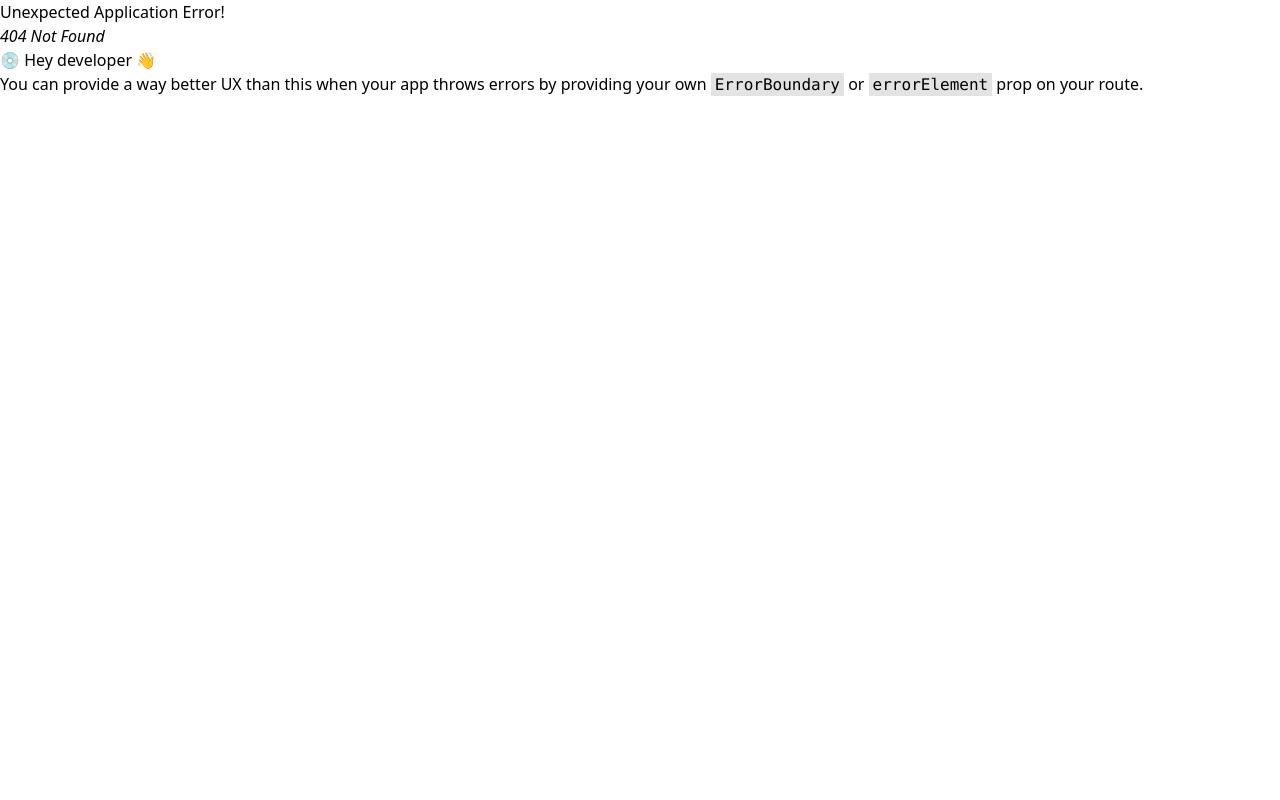
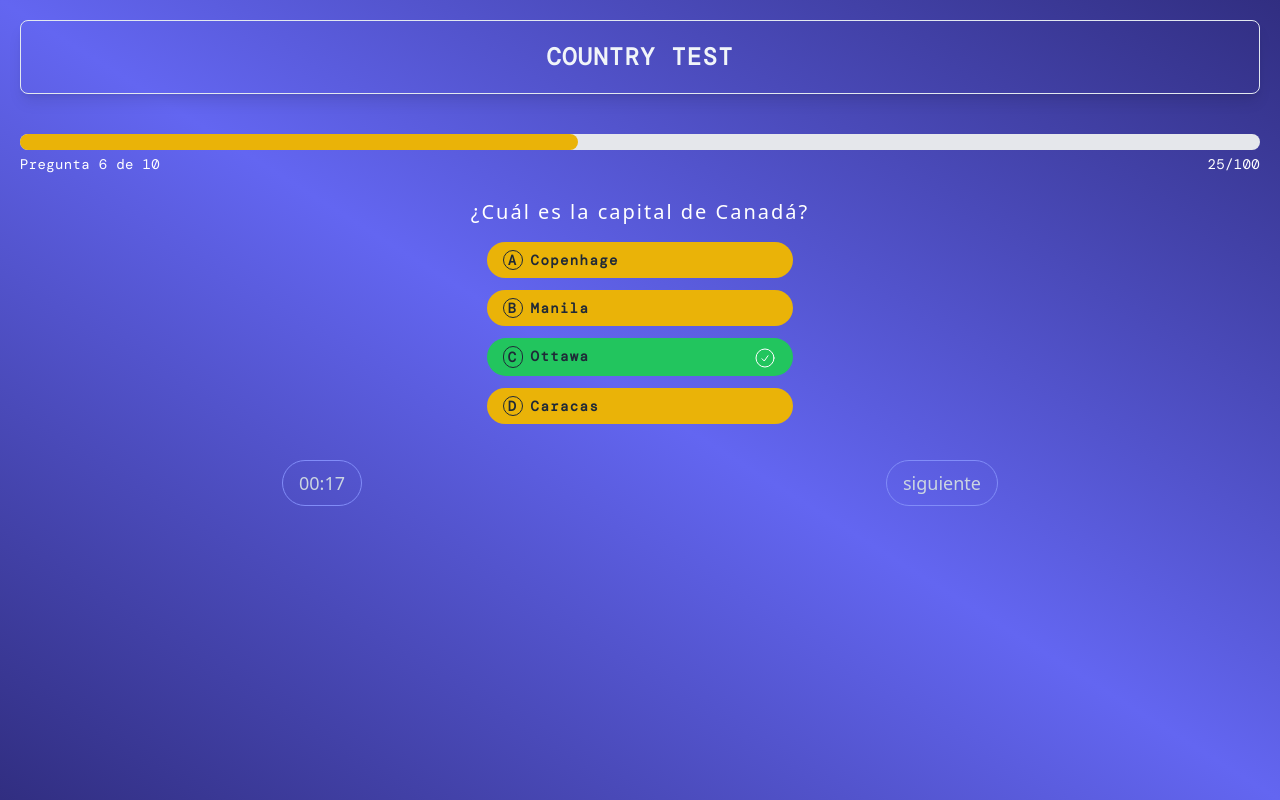
Before and after one commit to meeglos/countries-info, a React (Vite) app: page /quiz-game in a window 1280 px wide. Before the commit this address had no page. Built offline with nearby package versions, Linux system fonts and the light colour scheme; a web font is replaced by a local one.

Commit message:
quiz page layout

```diff
--- a/src/layouts/Layout.jsx
+++ b/src/layouts/Layout.jsx
@@ -6,6 +6,7 @@ import Language from '../components/Language';
 import Search from '../components/Search';
 import Country from '../components/Country';
 import CountryInfo from '../components/CountryInfo';
+import { Link } from 'react-router-dom';
 
 Modal.setAppElement('#root');
 export default function Layout() {
@@ -30,6 +31,14 @@ export default function Layout() {
                     </span>{' '}
                     reconocidos por la ONU hasta el año 2023.
                 </p>
+                <div>
+                    <Link
+                        to={'/quiz-game'}
+                        className='px-5 py-2 rounded-l-lg bg-gradient-to-tl from-indigo-900 via-indigo-400 to-indigo-900 text-white font-bold font-dm shadow-lg border-1 border-red-700 z-10 absolute top-10 right-0 hover:bg-gradient-to-bl hover:from-indigo-900 hover:via-indigo-400 hover:to-indigo-900'
+                    >
+                        PLAY
+                    </Link>
+                </div>
                 <div className='flex flex-col lg:flex-row w-full lg:w-2/3 lg:justify-between p-2 space-y-2 items-center border rounded-lg border-dotted border-slate-300'>
                     <div className='w-full lg:w-1/2'>
                         <Search />
--- /dev/null
+++ b/src/layouts/QuizLayout.jsx
@@ -0,0 +1,84 @@
+export default function QuizLayout() {
+    return (
+        <>
+            <div className='h-screen p-5 bg-gradient-to-bl from-indigo-900  via-indigo-500 to-indigo-900'>
+                <div className='p-5 border-slate-200 rounded-lg border shadow-lg'>
+                    <h1 className='text-slate-100 font-extrabold text-2xl font-dm uppercase tracking-wider text-center'>
+                        country test
+                    </h1>
+                </div>
+                <div className='flex flex-col items-center justify-center mt-10'>
+                    <div className='w-full'>
+                        <div className='w-full h-4 mb-1 bg-gray-200 rounded-full '>
+                            <div
+                                className='h-4 bg-yellow-500 rounded-full '
+                                style={{ width: '45%' }}
+                            ></div>
+                        </div>
+                        <div className='flex flex-row justify-between text-white text-sm font-thin tracking-wide mb-1'>
+                            <div className='font-dm'>Pregunta 6 de 10</div>
+                            <div className='font-dm'>25/100</div>
+                        </div>
+                    </div>
+                    <div className='my-5'>
+                        <div className='text-white text-xl tracking-widest'>
+                            ¿Cuál es la capital de Canadá?
+                        </div>
+                        <div className='m-4 space-y-3'>
+                            <div className='rounded-full text-sm text-gray-800 bg-yellow-500 font-bold font-dm px-4 py-2 tracking-widest'>
+                                <span className='border rounded-full border-gray-800 px-1 mr-2 text-sm'>
+                                    A
+                                </span>
+                                Copenhage
+                            </div>
+                            <div className='rounded-full text-sm text-gray-800 bg-yellow-500 font-bold font-dm px-4 py-2 tracking-widest'>
+                                <span className='border rounded-full border-gray-800 px-1 mr-2 text-sm'>
+                                    B
+                                </span>
+                                Manila
+                            </div>
+                            <div className='rounded-full text-sm text-gray-800 bg-green-500 font-bold font-dm px-4 py-2 tracking-widest flex relative'>
+                                <span className='border rounded-full border-gray-800 px-1 mr-2 text-sm'>
+                                    {' '}
+                                    C{' '}
+                                </span>
+                                Ottawa
+                                <span className='flex items-center absolute right-4'>
+                                    <svg
+                                        xmlns='http://www.w3.org/2000/svg'
+                                        fill='none'
+                                        viewBox='0 0 24 24'
+                                        strokeWidth='{1.5}'
+                                        stroke='currentColor'
+                                        className='w-6 h-6 text-white'
+                                    >
+                                        <path
+                                            strokeLinecap='round'
+                                            strokeLinejoin='round'
+                                            d='M9 12.75L11.25 15 15 9.75M21 12a9 9 0 11-18 0 9 9 0 0118 0z'
+                                        />
+                                    </svg>
+                                </span>
+                            </div>
+
+                            <div className='rounded-full text-sm text-gray-800 bg-yellow-500 font-bold font-dm px-4 py-2 tracking-widest'>
+                                <span className='border rounded-full border-gray-800 px-1 mr-2 text-sm'>
+                                    D
+                                </span>
+                                Caracas
+                            </div>
+                        </div>
+                    </div>
+                    <div className='flex flex-row justify-around w-full'>
+                        <div className='border border-indigo-400 rounded-full px-4 py-2 text-slate-300 text-lg'>
+                            00:17
+                        </div>
+                        <div className='border border-indigo-400 rounded-full px-4 py-2 text-slate-300 text-lg'>
+                            siguiente
+                        </div>
+                    </div>
+                </div>
+            </div>
+        </>
+    );
+}
--- a/src/router.jsx
+++ b/src/router.jsx
@@ -1,11 +1,16 @@
 import { createBrowserRouter } from 'react-router-dom';
 import Layout from './layouts/Layout';
+import QuizLayout from './layouts/QuizLayout';
 
 const router = createBrowserRouter([
     {
         path: '/',
         element: <Layout />,
     },
+    {
+        path: '/quiz-game',
+        element: <QuizLayout />,
+    },
 ]);
 
 export default router;
```
